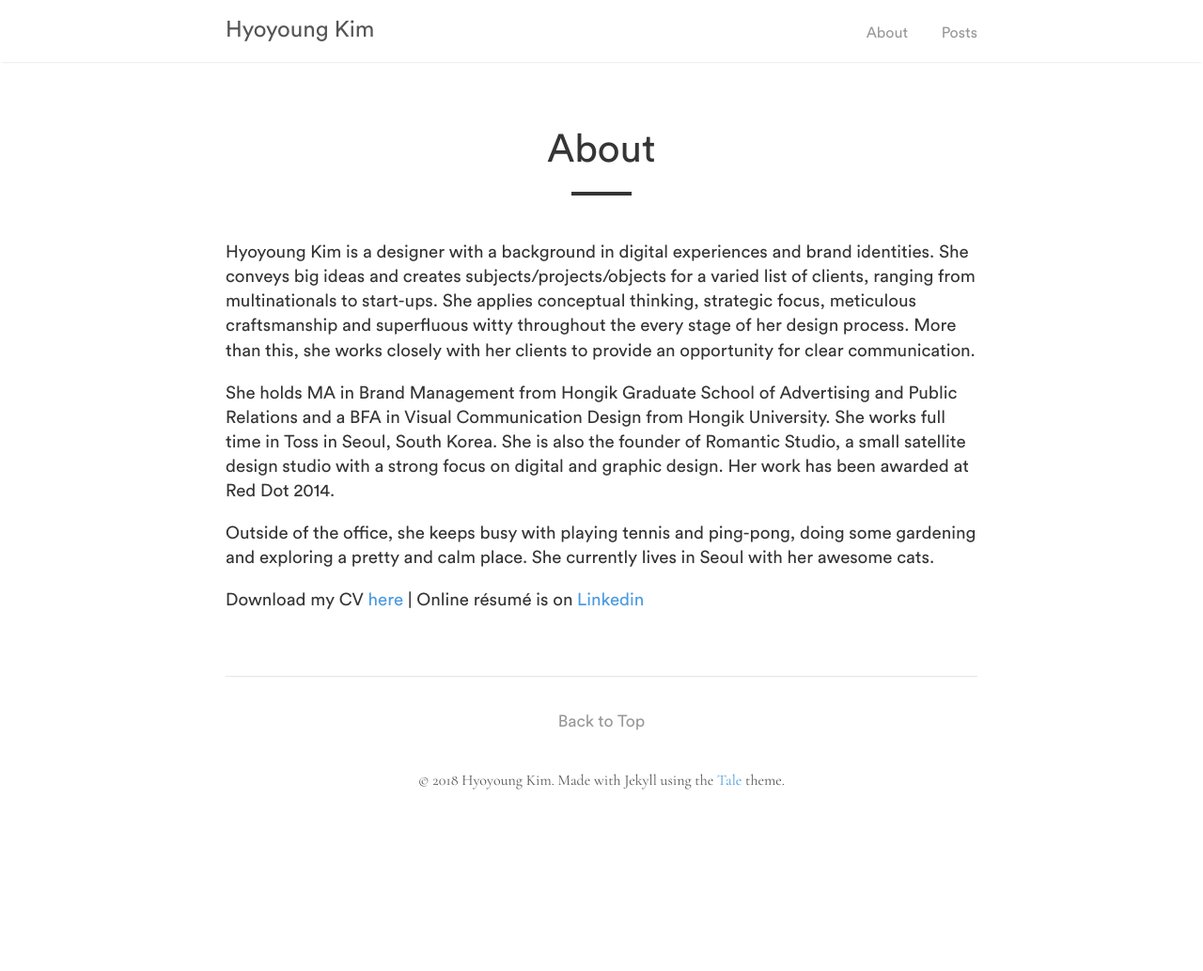
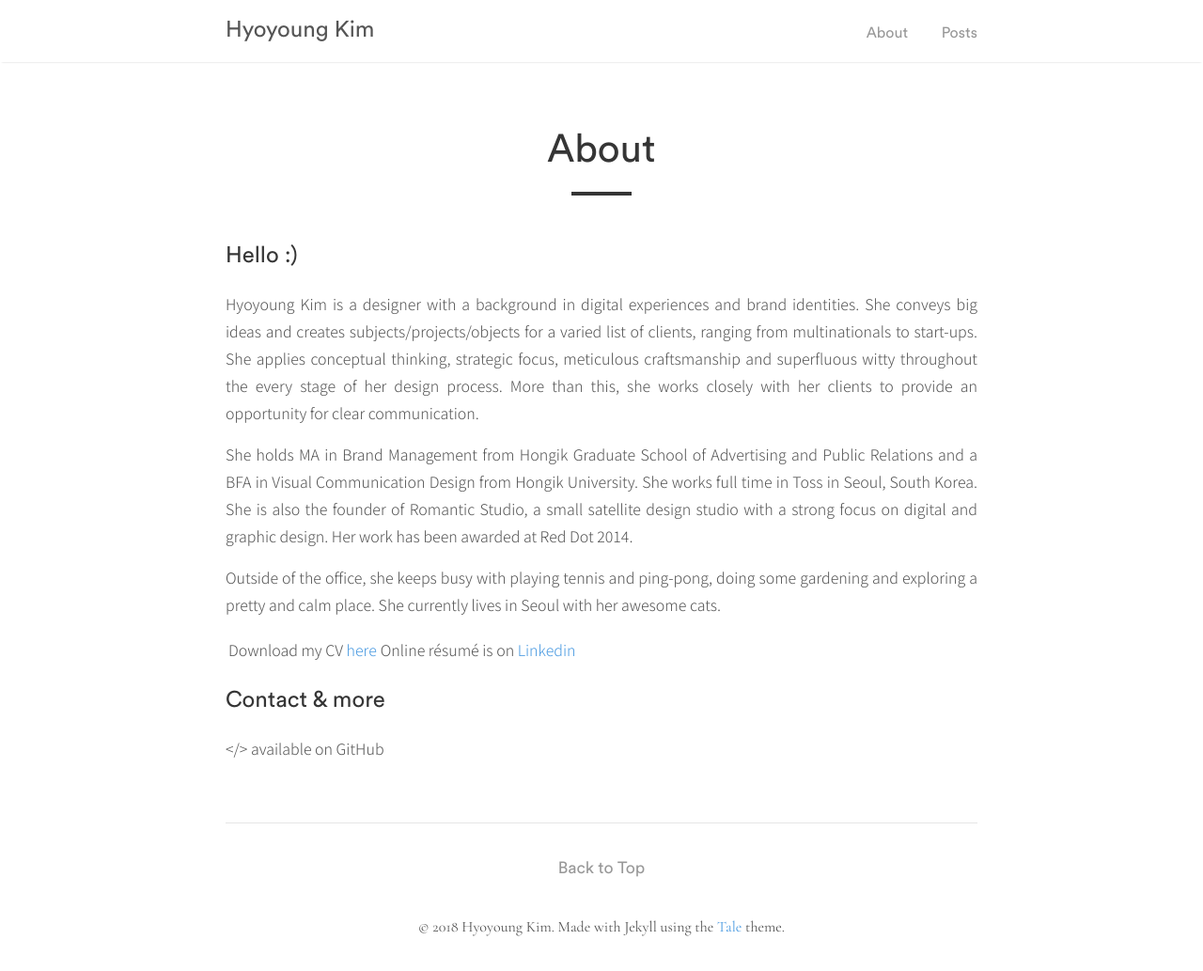
Before and after one commit to hyngkm/hyngkm.github.io, a Jekyll site: the page built from _pages/about.md, in a window 1280 px wide. Shown: the whole page at 94% size. Built offline with Jekyll 4.4.1, drawn with Linux system fonts in a browser that asks for light colours; before the commit the page ends 900 px from its top, so only the background shows below that.

Commit message:
Update about.md

```diff
--- a/_pages/about.md
+++ b/_pages/about.md
@@ -5,10 +5,15 @@
 permalink: /about/
 ---
 
-### Hyoyoung Kim is a designer with a background in digital experiences and brand identities. She conveys big ideas and creates subjects/projects/objects for a varied list of clients, ranging from multinationals to start-ups. She applies conceptual thinking, strategic focus, meticulous craftsmanship and superfluous witty throughout the every stage of her design process. More than this, she works closely with her clients to provide an opportunity for clear communication.
+## Hello :)
+Hyoyoung Kim is a designer with a background in digital experiences and brand identities. She conveys big ideas and creates subjects/projects/objects for a varied list of clients, ranging from multinationals to start-ups. She applies conceptual thinking, strategic focus, meticulous craftsmanship and superfluous witty throughout the every stage of her design process. More than this, she works closely with her clients to provide an opportunity for clear communication.
 
-### She holds MA in Brand Management from Hongik Graduate School of Advertising and Public Relations and a BFA in Visual Communication Design from Hongik University. She works full time in Toss in Seoul, South Korea. She is also the founder of Romantic Studio, a small satellite design studio with a strong focus on digital and graphic design. Her work has been awarded at Red Dot 2014.
+She holds MA in Brand Management from Hongik Graduate School of Advertising and Public Relations and a BFA in Visual Communication Design from Hongik University. She works full time in Toss in Seoul, South Korea. She is also the founder of Romantic Studio, a small satellite design studio with a strong focus on digital and graphic design. Her work has been awarded at Red Dot 2014.
 
-### Outside of the office, she keeps busy with playing tennis and ping-pong, doing some gardening and exploring a pretty and calm place. She currently lives in Seoul with her awesome cats.
+Outside of the office, she keeps busy with playing tennis and ping-pong, doing some gardening and exploring a pretty and calm place. She currently lives in Seoul with her awesome cats.
 
-### Download my CV [here](https://www.dropbox.com/s/mflqvuydydry20q/hyoyoung_kim.pdf?dl=0)   |   Online résumé is on [Linkedin](https://www.linkedin.com/in/hyoyoungkim/)
+Download my CV [here](https://www.dropbox.com/s/mflqvuydydry20q/hyoyoung_kim.pdf?dl=0)   |   Online résumé is on [Linkedin](https://www.linkedin.com/in/hyoyoungkim/)
+
+## Contact & more
+
+</> available on GitHub
```
